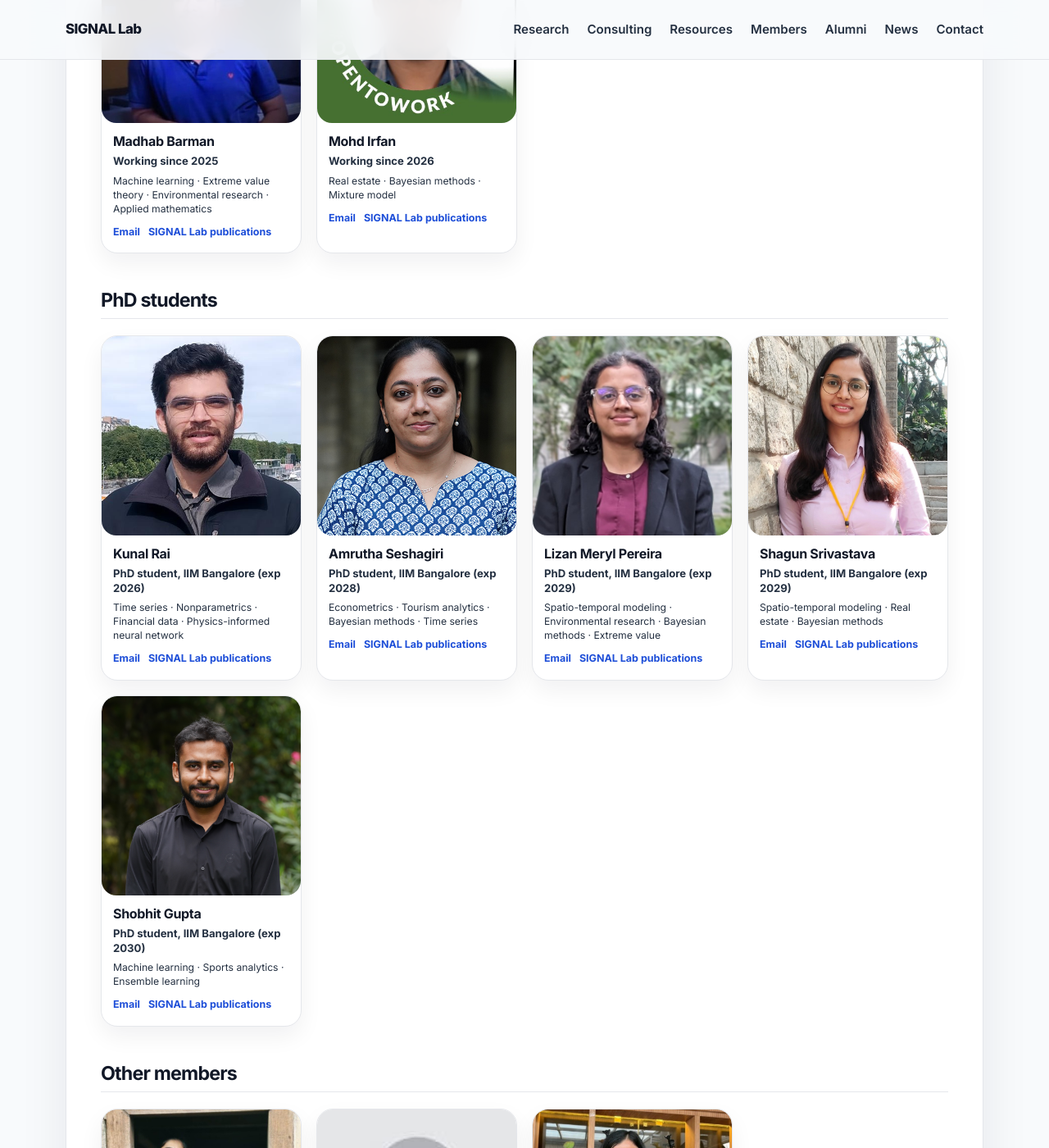
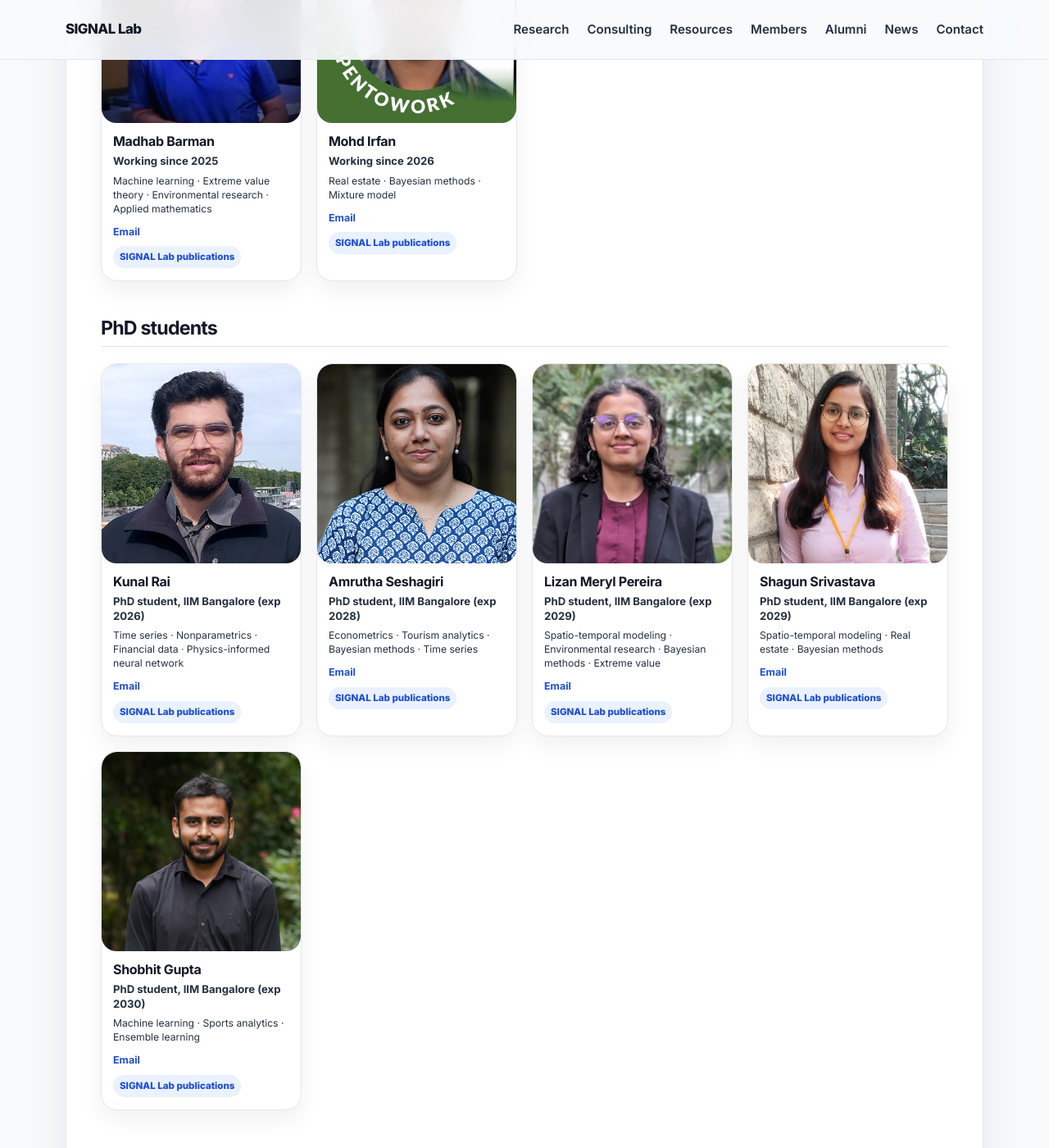
Before and after one commit to soudeepd/soudeeps-research-group, a Jekyll site: the page built from docs/_pages/members.md, in a window 1280 px wide and 1400 px high, scrolled down 798 px. Shown: the whole window at 82% size. Built offline with Jekyll 4.4.1, drawn with Linux system fonts in a browser that asks for light colours.

Commit message:
Refactor compact theme styles and add publications section
Refactor CSS styles for compact theme and add new styles for person-wise SIGNAL Lab publications.

```diff
--- a/docs/assets/css/style.css
+++ b/docs/assets/css/style.css
@@ -296,13 +296,11 @@ h3 {
   font-size: 0.66rem;
 }
 
-  .compact-theme-strip .theme-label {
-    background: #7f1d1d;
-    border-color: #7f1d1d;
-    color: #ffffff;
-  }
-
-
+.compact-theme-strip .theme-label {
+  background: #7f1d1d;
+  border-color: #7f1d1d;
+  color: #ffffff;
+}
 
 /* Legacy hero panel, retained in case any layout still uses it */
 
@@ -680,6 +678,58 @@ h3 {
   text-decoration: none;
 }
 
+/* Person-wise SIGNAL Lab publications */
+
+.person-publications-wrap {
+  margin-top: 3rem;
+}
+
+.person-publications-wrap h2 {
+  margin-bottom: 1rem;
+  padding-bottom: 0.55rem;
+  border-bottom: 1px solid var(--line);
+  font-size: 1.45rem;
+}
+
+.person-publications {
+  margin: 12px 0;
+  border: 1px solid var(--line);
+  border-radius: 18px;
+  background: #ffffff;
+  box-shadow: 0 10px 26px rgba(15, 23, 42, 0.045);
+  overflow: hidden;
+  scroll-margin-top: 100px;
+}
+
+.person-publications summary {
+  cursor: pointer;
+  padding: 14px 16px;
+  font-weight: 800;
+  color: var(--text);
+  list-style: none;
+}
+
+.person-publications summary::-webkit-details-marker {
+  display: none;
+}
+
+.person-publications summary::after {
+  content: "SIGNAL Lab publications";
+  float: right;
+  color: var(--accent);
+  font-size: 0.76rem;
+  font-weight: 800;
+}
+
+.person-publications[open] summary::after {
+  content: "Hide SIGNAL Lab publications";
+}
+
+.person-publications .publication-compact-list {
+  margin: 0;
+  padding: 0 14px 16px;
+}
+
 /* Members and alumni compact card grid */
 
 .member-section {
@@ -778,15 +828,37 @@ h3 {
 
 .member-actions {
   display: flex;
-  flex-wrap: wrap;
-  gap: 10px;
+  flex-direction: column;
+  gap: 7px;
   margin-top: 10px;
   font-size: 0.78rem;
   font-weight: 700;
 }
 
+.member-main-links {
+  display: flex;
+  flex-wrap: wrap;
+  gap: 10px;
+}
+
 .member-actions a {
   color: var(--accent);
+}
+
+.member-publication-link a {
+  display: inline-flex;
+  padding: 4px 8px;
+  border-radius: 999px;
+  background: var(--accent-soft);
+  color: var(--accent);
+  font-size: 0.72rem;
+  font-weight: 800;
+}
+
+.member-publication-link a:hover {
+  background: var(--accent);
+  color: #ffffff;
+  text-decoration: none;
 }
 
 .mini-label {
```
